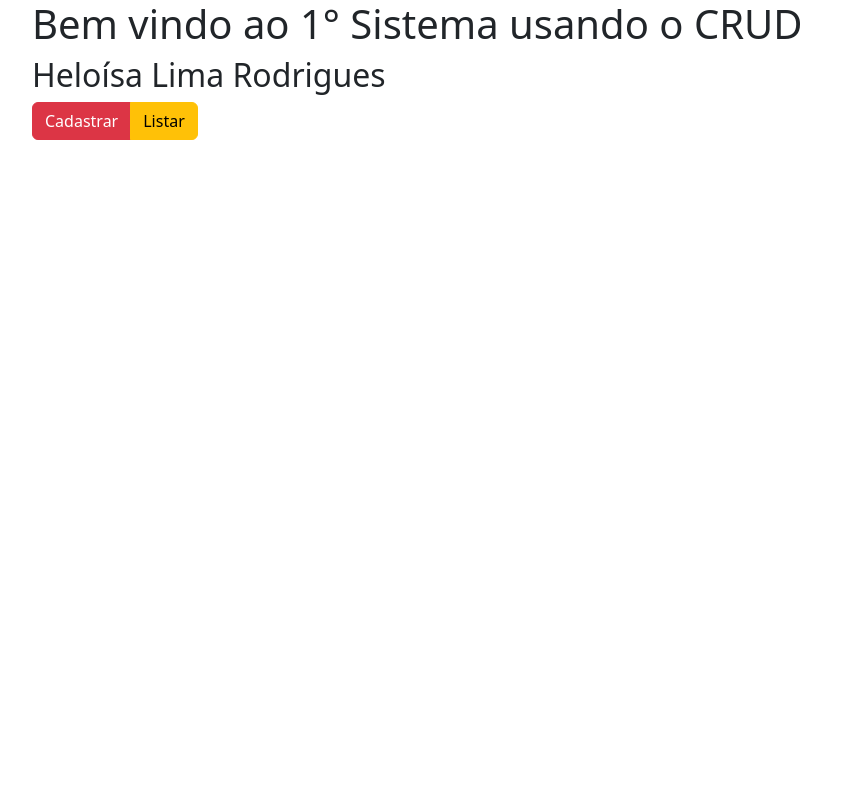
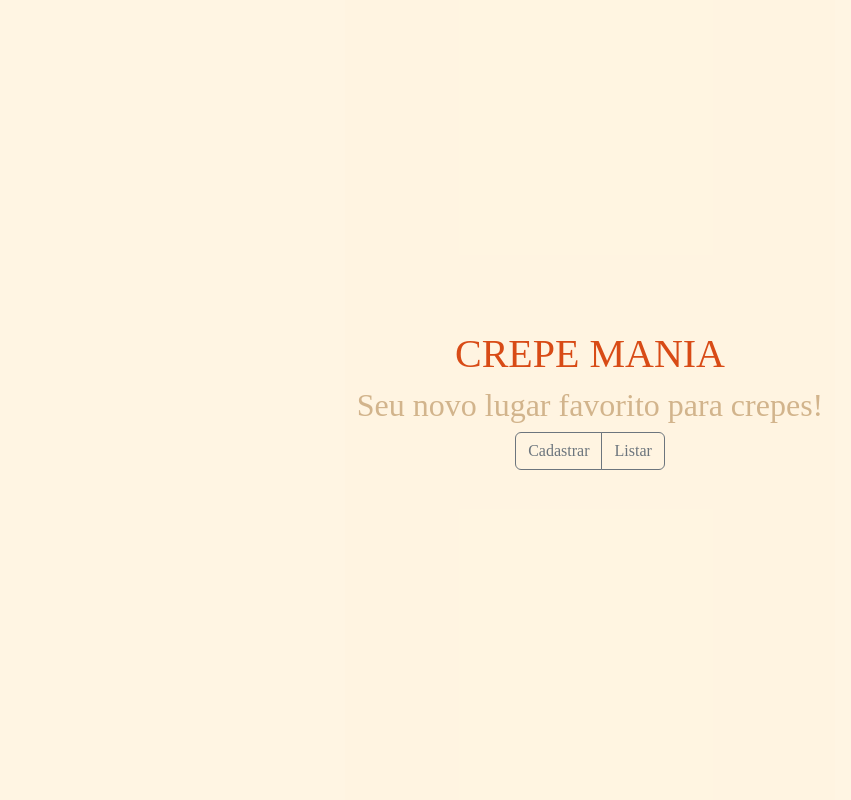
Before and after one commit to helolrodrigues/loja, a PHP site: page / in a window 1280 px wide. Shown: the whole page, without its empty margins (50-901 px from the left). Run offline with PHP 8.4, Linux system fonts and the light colour scheme; a stand-in replaces the project's code that opens the database connection.

Commit message:
atualização

```diff
--- a/cabecalho.php
+++ b/cabecalho.php
@@ -3,6 +3,6 @@
 <head>
     <meta charset="UTF-8">
     <meta name="viewport" content="width=device-width, initial-scale=1.0">
-    <title>Document</title>
+    <title>CREPE MANIA</title>
     <link href="https://cdn.jsdelivr.net/npm/bootstrap@5.3.7/dist/css/bootstrap.min.css" rel="stylesheet" integrity="sha384-LN+7fdVzj6u52u30Kp6M/trliBMCMKTyK833zpbD+pXdCLuTusPj697FH4R/5mcr" crossorigin="anonymous">
 </head>
--- a/index.php
+++ b/index.php
@@ -3,13 +3,37 @@
 ?>
 <body>
     <div class="container">
-        <h1>Bem vindo ao 1° Sistema usando o CRUD</h1>
-        <h2>Heloísa Lima Rodrigues</h2>
+        <h1>CREPE MANIA</h1>
+        <h2>Seu novo lugar favorito para crepes!</h2>
 
         <div class="btn-group" role="group" aria-label="Basic mixed styles example">
-            <a href = "form_cadastrar.php"type="button" class="btn btn-danger">Cadastrar</a>
-            <a href = "listar.php"type="button" class="btn btn-warning">Listar</a>
+            <a href = "form_cadastrar.php"type="button" class="btn btn-outline-secondary">Cadastrar</a>
+            <a href = "listar.php"type="button" class="btn btn-outline-secondary">Listar</a>
         </div>
+
+        <style>
+            h1{
+                color: #D84B16;
+            }
+
+            h2{
+                color:#D2b48c;
+            }
+        html, body {
+    height: 100%;
+    display: flex;
+    justify-content: center;
+    align-items: center;
+    text-align: center;
+    font-family: Montserrat;
+    background-color: #FFF5E1ed;
+}
+
+    btn-group{
+        font-family: Arial;
+    }
+
+        </style>
 
     </div>
     <script src="https://cdn.jsdelivr.net/npm/bootstrap@5.3.7/dist/js/bootstrap.bundle.min.js" integrity="sha384-ndDqU0Gzau9qJ1lfW4pNLlhNTkCfHzAVBReH9diLvGRem5+R9g2FzA8ZGN954O5Q" crossorigin="anonymous">
```
